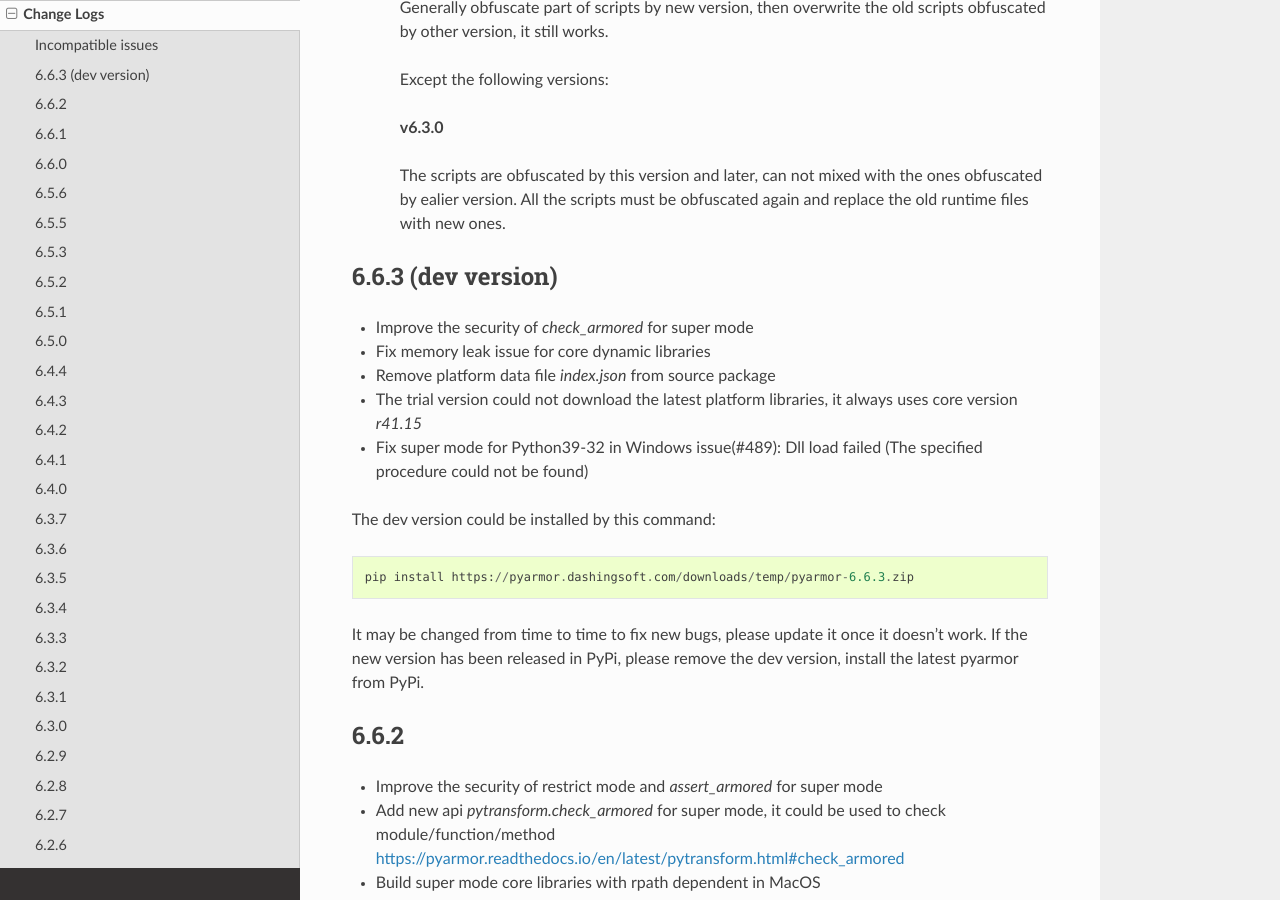
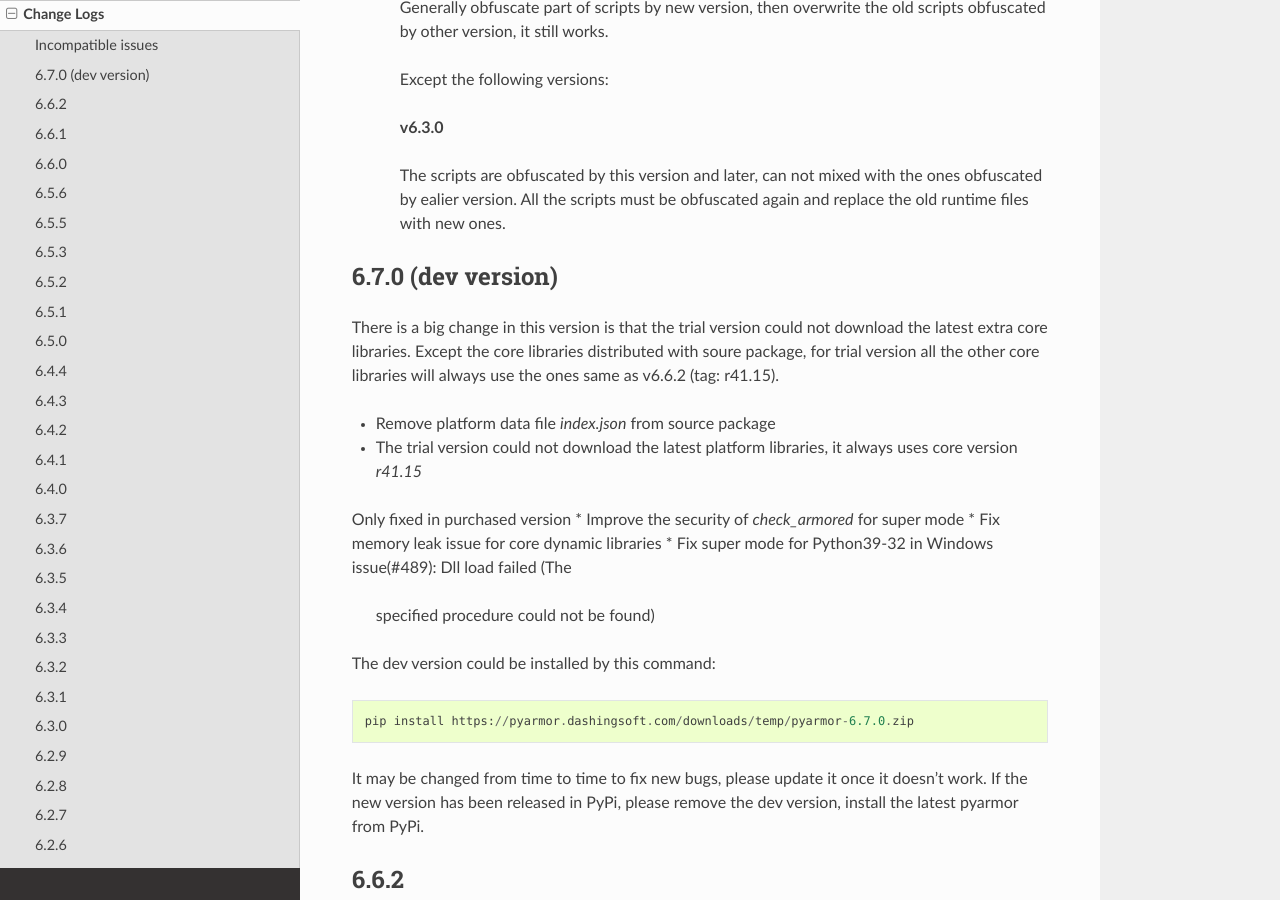
Before and after one commit to dashingsoft/pyarmor, a Sphinx documentation site: the page built from docs/change-logs.rst, in a window 1280 px wide and 900 px high, scrolled down 522 px. Built offline with Sphinx 7.4.7 and the Read the Docs theme 2.0.0, drawn with Linux system fonts in a browser that asks for light colours.

Commit message:
Increase minor version

```diff
--- a/docs/change-logs.rst
+++ b/docs/change-logs.rst
@@ -32,19 +32,27 @@
    ones obfuscated by ealier version. All the scripts must be obfuscated again
    and replace the old runtime files with new ones.
 
-6.6.3 (dev version)
+6.7.0 (dev version)
 -------------------
-* Improve the security of `check_armored` for super mode
-* Fix memory leak issue for core dynamic libraries
+
+There is a big change in this version is that the trial version could not
+download the latest extra core libraries. Except the core libraries distributed
+with soure package, for trial version all the other core libraries will always
+use the ones same as v6.6.2 (tag: r41.15).
+
 * Remove platform data file `index.json` from source package
 * The trial version could not download the latest platform libraries,
   it always uses core version `r41.15`
+
+Only fixed in purchased version
+* Improve the security of `check_armored` for super mode
+* Fix memory leak issue for core dynamic libraries
 * Fix super mode for Python39-32 in Windows issue(#489): Dll load failed (The
   specified procedure could not be found)
 
 The dev version could be installed by this command::
 
-  pip install https://pyarmor.dashingsoft.com/downloads/temp/pyarmor-6.6.3.zip
+  pip install https://pyarmor.dashingsoft.com/downloads/temp/pyarmor-6.7.0.zip
 
 It may be changed from time to time to fix new bugs, please update it once it
 doesn't work. If the new version has been released in PyPi, please remove the
```
Also changed, not shown: 1 other file.
